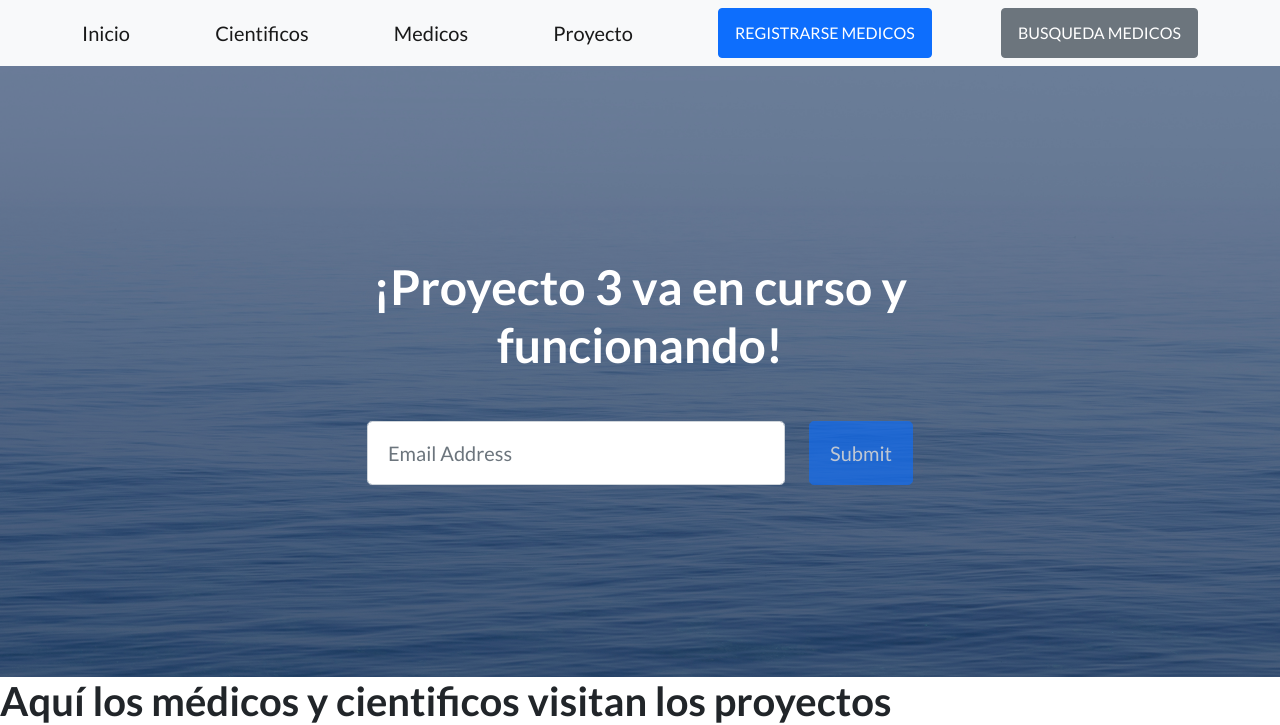
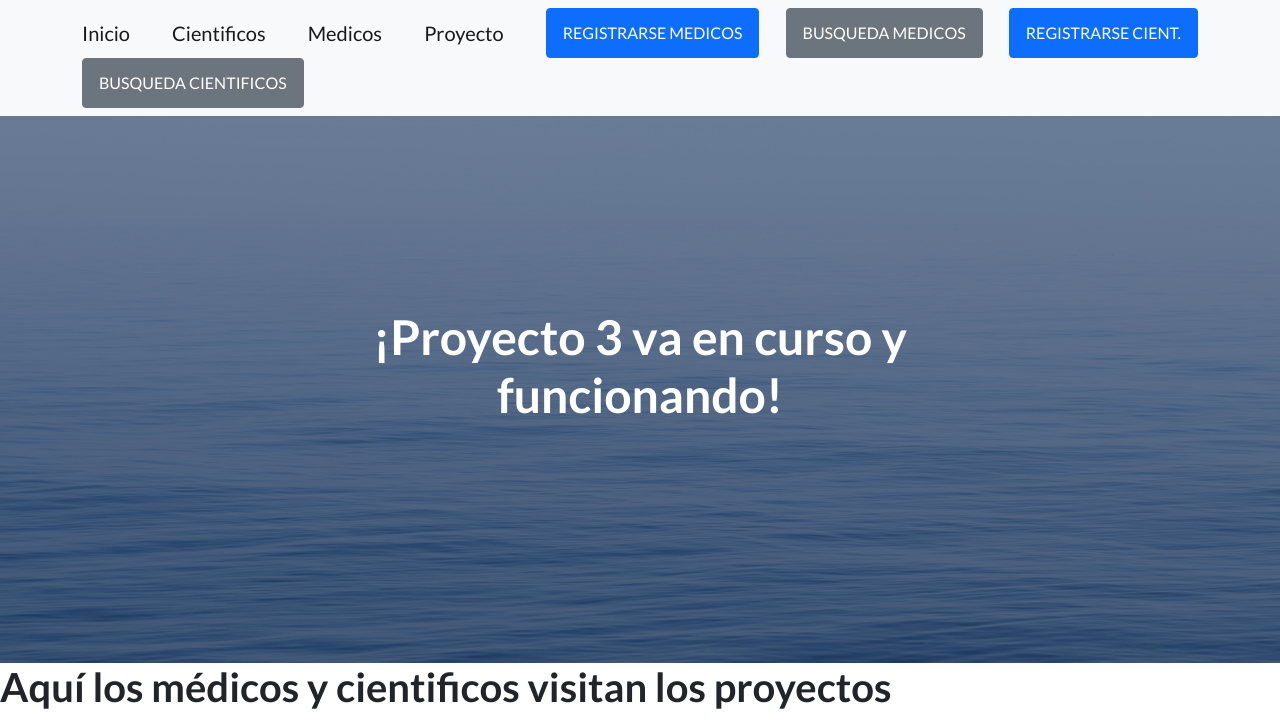
Before and after one commit to AgustinDemicheli/Tercera-PreEntrega-Demicheli, a Django app: page /AppSnake/proyecto/ in a window 1280 px wide. Shown: the top 725 px of the page. Run offline with Django 4.2, Linux system fonts and the light colour scheme; some libraries are stand-ins or nearby versions.

Commit message:
2 finalizacion

```diff
--- a/AppSnake/forms.py
+++ b/AppSnake/forms.py
@@ -4,3 +4,8 @@ class form_medicos(forms.Form):
     apellido=forms.CharField()
     credencial= forms.IntegerField(min_value=4)
     interno=forms.IntegerField(min_value=6)
+
+class form_cientificos(forms.Form):
+    nombre= forms.CharField(label='nombre',max_length=20)
+    apellido=forms.CharField()
+    comision= forms.IntegerField(min_value=4)
--- a/AppSnake/models.py
+++ b/AppSnake/models.py
@@ -7,7 +7,8 @@ class Cientificos(models.Model):
     apellido= models.CharField(max_length=30)
     comision=models.IntegerField()
     mail=models.EmailField()
-
+    def __str__(self):
+        return f'Nombre: {self.nombre} - Apellido:{self.apellido} - Comision: {self.comision}'
 class Medicos(models.Model):
     nombre= models.CharField(max_length=30)
     apellido= models.CharField(max_length=30)
--- a/AppSnake/templates/AppSnake/medicoBusqueda.html
+++ b/AppSnake/templates/AppSnake/medicoBusqueda.html
@@ -1,5 +1,6 @@
 <!DOCTYPE html>
 <html lang="en">
+
 
 {% load static %}
 
--- a/AppSnake/templates/AppSnake/padre.html
+++ b/AppSnake/templates/AppSnake/padre.html
@@ -6,7 +6,7 @@
         <meta name="viewport" content="width=device-width, initial-scale=1, shrink-to-fit=no" />
         <meta name="description" content="" />
         <meta name="author" content="" />
-        <title>Landing Page - Start Bootstrap Theme</title>
+        <title>Proyecto 3 -Demicheli</title>
         <!-- Favicon-->
         <link rel="icon" type="image/x-icon" href="assets/favicon.ico" />
         <!-- Bootstrap icons-->
@@ -26,6 +26,8 @@
                 <a class="navbar-brand" href="{% url 'Proyecto' %}">Proyecto</a>
                 <a class="btn btn-primary" href="{% url 'medicoFormulario' %}">REGISTRARSE MEDICOS</a>
                 <a class="btn btn-secondary" href="{% url 'medicoBusqueda' %}">BUSQUEDA MEDICOS</a>
+                <a class="btn btn-primary" href="{% url 'cientificoFormulario' %}">REGISTRARSE CIENT.</a>
+                <a class="btn btn-secondary" href="{% url 'cientificoBusqueda' %}">BUSQUEDA CIENTIFICOS</a>
             </div>
         </nav>
 
@@ -46,13 +48,8 @@
                             <!-- to get an API token!-->
                             <form class="form-subscribe" id="contactForm" data-sb-form-api-token="API_TOKEN">
                                 <!-- Email address input-->
-                                <div class="row">
-                                    <div class="col">
-                                        <input class="form-control form-control-lg" id="emailAddress" type="email" placeholder="Email Address" data-sb-validations="required,email" />
-                                        <div class="invalid-feedback text-white" data-sb-feedback="emailAddress:required">Email Address is required.</div>
-                                        <div class="invalid-feedback text-white" data-sb-feedback="emailAddress:email">Email Address Email is not valid.</div>
-                                    </div>
-                                    <div class="col-auto"><button class="btn btn-primary btn-lg disabled" id="submitButton" type="submit">Submit</button></div>
+                                <div >
+
                                 </div>
                                 <!-- Submit success message-->
                                 <!---->
--- a/AppSnake/templates/AppSnake/proyecto.html
+++ b/AppSnake/templates/AppSnake/proyecto.html
@@ -3,5 +3,10 @@
 {% block contenidoQueCambia %}
 <h1>
     Aquí los médicos y cientificos visitan los proyectos
+    <body>
+        {% for proyecto in proyectos %}
+        <li>{{proyecto}}</li>
+        {% endfor %}
+    </body>
 </h1>
 {% endblock %}
--- a/AppSnake/urls.py
+++ b/AppSnake/urls.py
@@ -10,5 +10,8 @@ urlpatterns= [
             path('medicoFormulario/',views.medicoFormulario, name='medicoFormulario'),
             path('medicoBusqueda/',views.medicoBusqueda, name='medicoBusqueda'),
             path('buscar/',views.buscar),
+            path('cientificoFormulario/',views.cientificoFormulario,name='cientificoFormulario'),
+            path('cientificoBusqueda/',views.cientificoBusqueda,name='cientificoBusqueda'),
+            path('buscar2/',views.buscar2),
 
             ]
--- a/AppSnake/views.py
+++ b/AppSnake/views.py
@@ -3,7 +3,7 @@ from django.http import HttpResponse
 from AppSnake.models import *
 
 #from django.http import HttpResponse
-from AppSnake.forms import form_medicos
+from AppSnake.forms import form_medicos,form_cientificos
 from django.views.generic import ListView
 from django.views.generic.detail import DetailView
 from django.views.generic.edit import CreateView, UpdateView, DeleteView
@@ -13,9 +13,6 @@ def inicio(request):
 
     return render(request,'AppSnake/Inicio.html')
 
-def cientificos(request):
-
-    return render(request,'AppSnake/Cientificos.html')
 
 def medicos(request):
     medicos= Medicos.objects.all()
@@ -54,3 +51,37 @@ def buscar(request):
         respuesta='No enviaste datos'
 
     return HttpResponse(respuesta)
+
+def cientificos(request):
+    cientificos= Cientificos.objects.all()
+    contexto= {"cientificos":cientificos}
+    return render(request,'AppSnake/cientificos.html',contexto)
+
+def cientificoFormulario(request):
+    if request.method == "POST":
+        miFormulario=form_cientificos(request.POST)
+        print(miFormulario)
+
+        if miFormulario.is_valid:
+            informacion=miFormulario.cleaned_data
+            cientifico= Cientificos(nombre=informacion['nombre'],comision=informacion['comision'],apellido= informacion['apellido'])
+            cientifico.save()
+            return render(request,'AppSnake/inicio.html')
+    else:
+        miFormulario=form_cientificos()
+    return render(request,'AppSnake/cientificoFormulario.html',{'miFormulario':miFormulario})
+
+def cientificoBusqueda(request):
+    return render(request,'AppSnake/cientificoBusqueda.html',{"cientifico":cientificos})
+
+def buscar2(request):
+    if request.GET["apellido"]:
+
+        apellido=request.GET["apellido"]
+        cientificos=Cientificos.objects.filter(apellido__icontains=apellido)
+
+        return render(request,"AppSnake/resultadoBusqueda2.html",{"cientificos":cientificos,"apellido":apellido})
+    else:
+        respuesta='No enviaste datos'
+
+    return HttpResponse(respuesta)
```
Also changed, not shown: AppSnake/templates/AppSnake/cientificoBusqueda.html (added, +12 -0 lines), AppSnake/templates/AppSnake/cientificoFormulario.html (added, +20 -0 lines), AppSnake/templates/AppSnake/cientificos.html (+14 -7 lines), AppSnake/templates/AppSnake/resultadoBusqueda2.html (added, +13 -0 lines), README.md, db.sqlite3.
